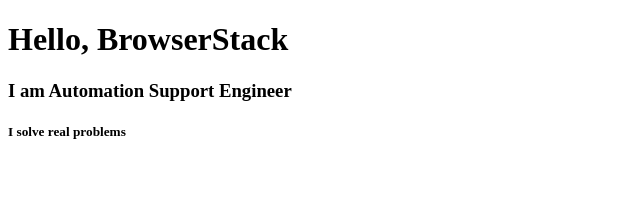
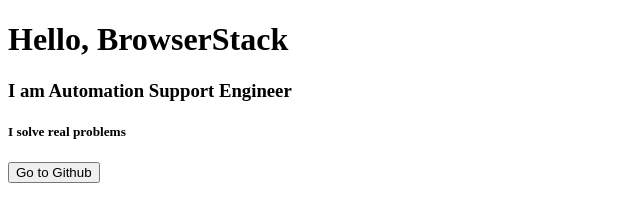
Before and after one commit to VAxRAxD/BrowserStack-Python, a plain HTML site: page index.html in a window 1280 px wide. Shown: the whole page, without its empty margins (0-640 px from the left). Drawn offline with Linux system fonts and the light colour scheme.

Commit message:
Added new feature to UI

```diff
--- a/index.html
+++ b/index.html
@@ -9,5 +9,6 @@
     <h1>Hello, BrowserStack</h1>
     <h3>I am Automation Support Engineer</h3>
     <h5>I solve real problems</h5>
+    <button class="link-button" onclick="location.href='https\://github.com/VAxRAxD'">Go to Github</button>
 </body>
 </html>
```
